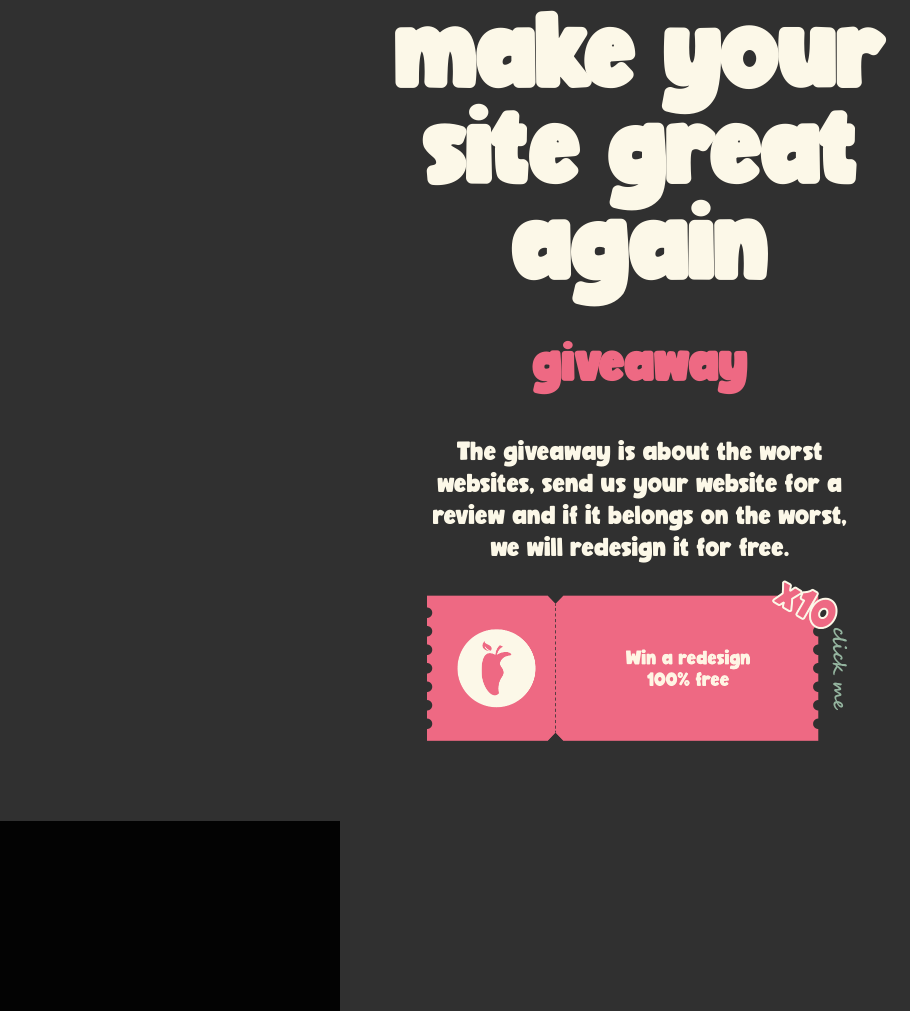
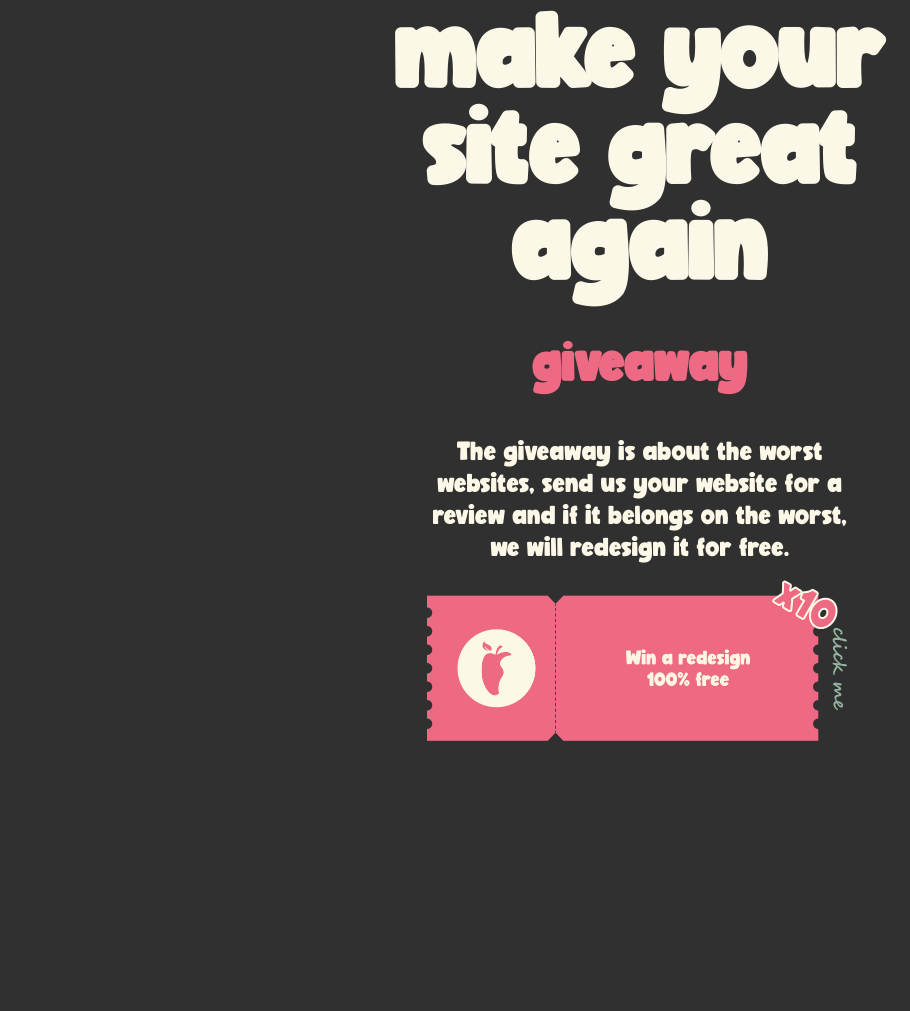
Before and after one commit to daskgreg/miliamu, a website: page index.html in a window 1280 px wide. Shown: the part 973-1984 px from the top of the page, without its empty margins (0-910 px from the left). After the commit the page ends 1714 px from the top, so only its background shows below. Drawn offline with Linux system fonts and the light colour scheme; files whose address does not match are found by name.

Commit message:
Added to git ignore and removed un-gif

```diff
--- a/index.html
+++ b/index.html
@@ -96,7 +96,7 @@ Creating clean and Functional designs
   </section>
 
   <section id="services">
-    <img src="./assets/gif/amazon.gif" alt="">
+
   </section>
 </body>
 </html>
```
Also changed, not shown: 1 other file.
